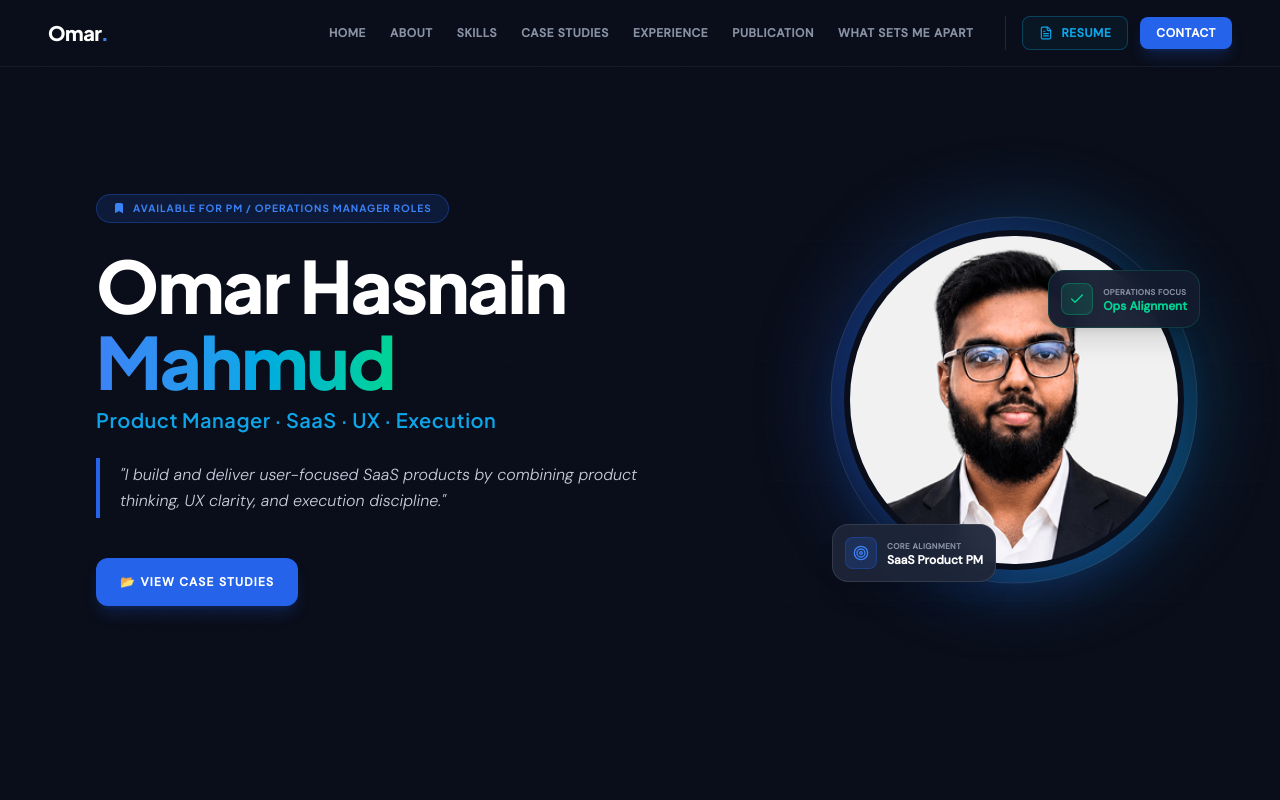
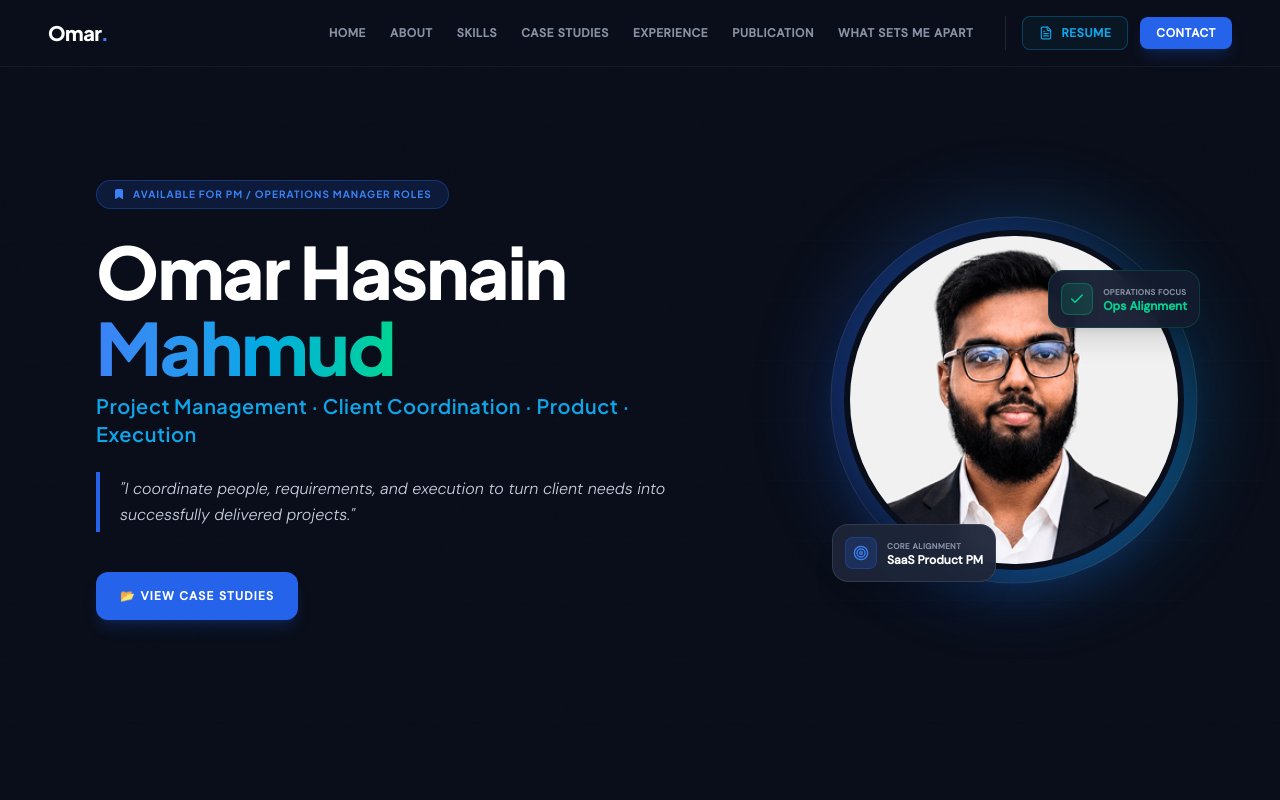
Before and after one commit to omarhasnain/omar-hasnain-mahmud-portfolio, a React (Vite) app: page / in a window 1280 px wide. Shown: the top 800 px of the page. Built offline with nearby package versions, Linux system fonts and the light colour scheme.

Commit message:
v1.0 information updated

```diff
--- a/src/App.tsx
+++ b/src/App.tsx
@@ -107,7 +107,7 @@ export default function App() {
                 transition={{ duration: 0.6, delay: 0.2 }}
                 className="font-heading text-md sm:text-lg md:text-xl font-semibold tracking-wide text-brand-teal"
               >
-                Product Manager · SaaS · UX · Execution
+                Project Management · Client Coordination · Product · Execution
               </motion.p>
             </div>
 
@@ -118,7 +118,7 @@ export default function App() {
               transition={{ duration: 0.6, delay: 0.3 }}
               className="border-l-4 border-brand-accent pl-5 max-w-2xl py-1 text-md text-[#c8d0de] font-medium leading-relaxed italic"
             >
-              "I build and deliver user-focused SaaS products by combining product thinking, UX clarity, and execution discipline."
+              "I coordinate people, requirements, and execution to turn client needs into successfully delivered projects."
             </motion.div>
 
             {/* Core Biography paragraphs */}
```
